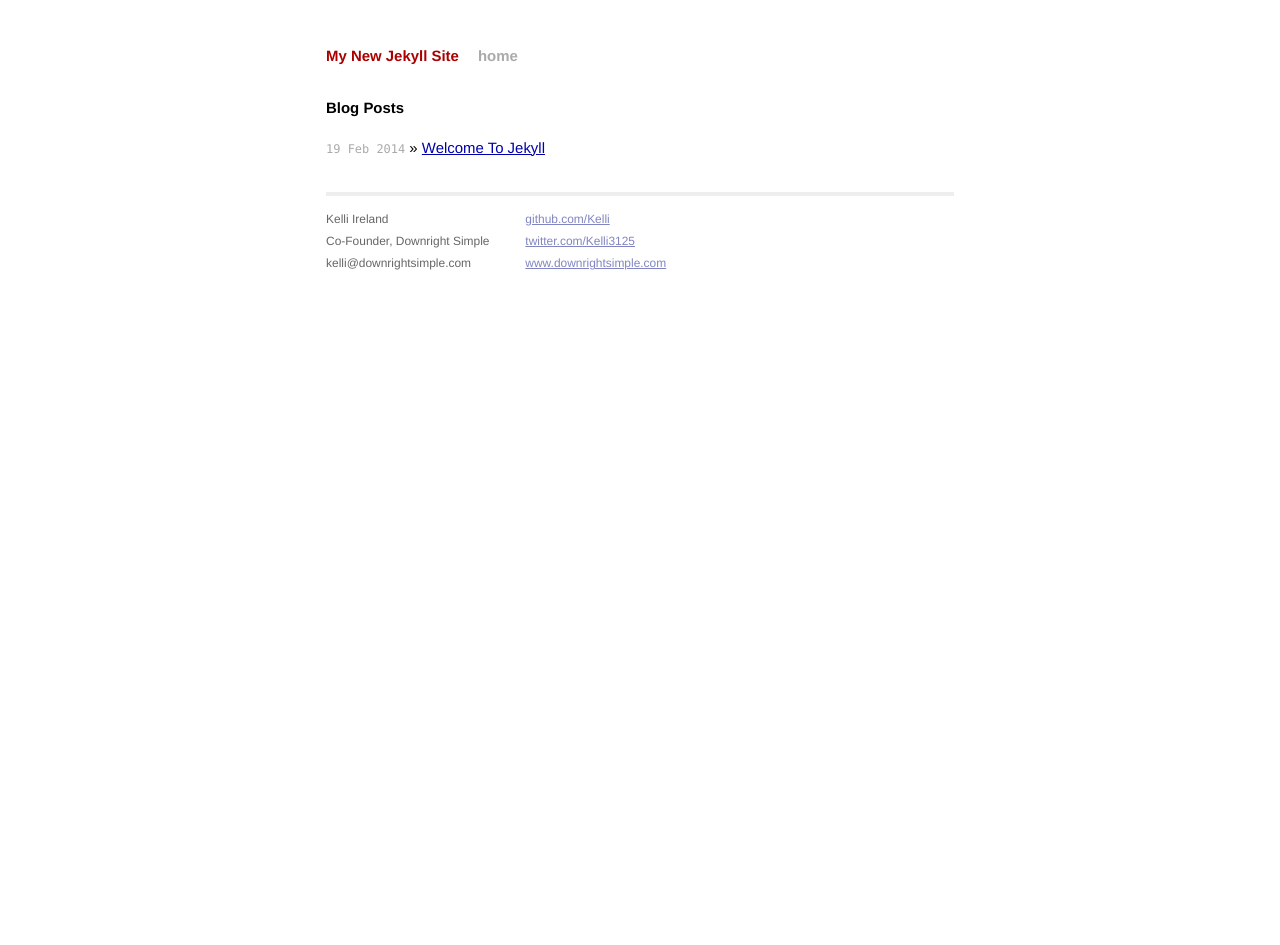
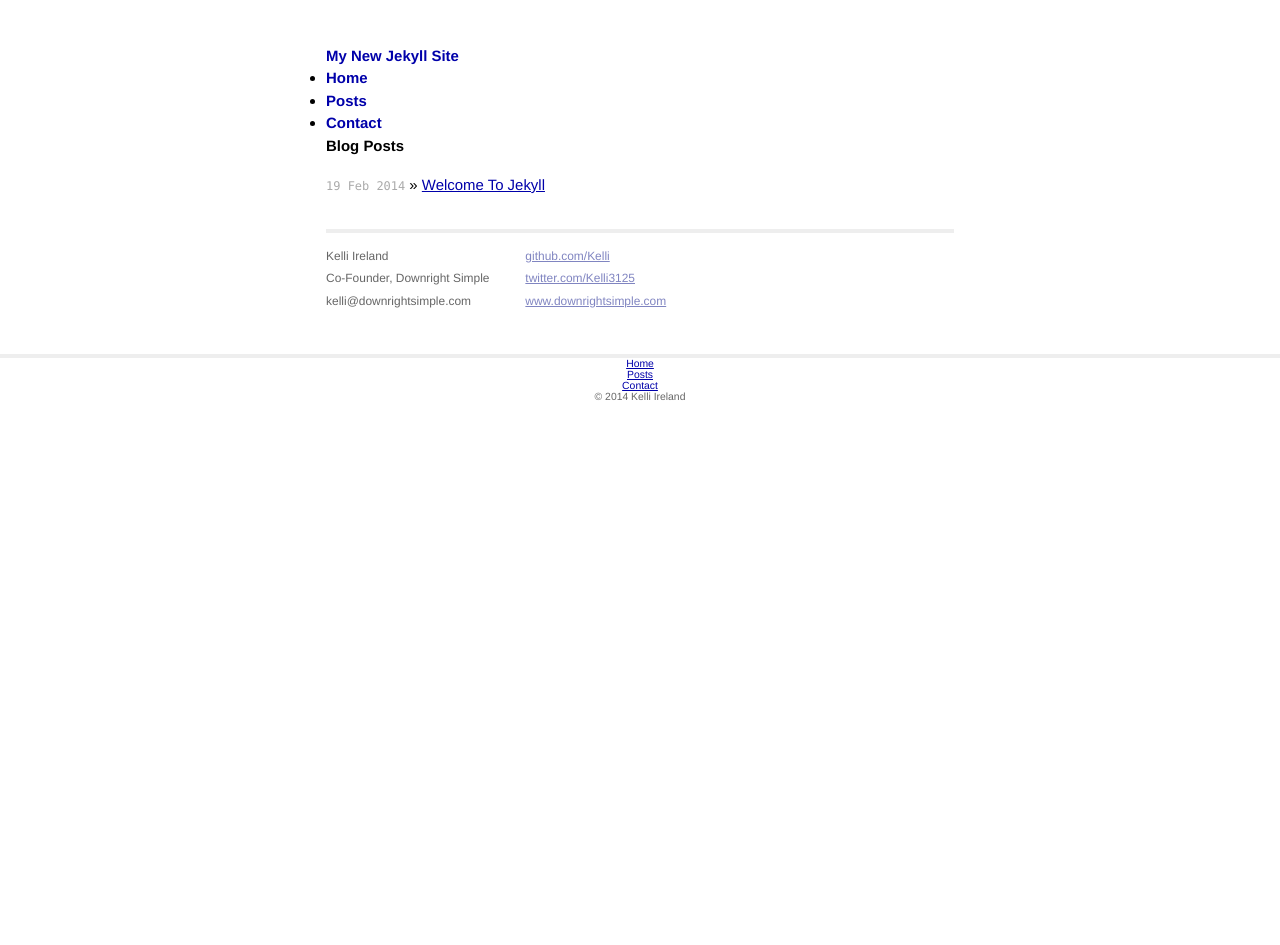
Before and after one commit to Kelli/kelli.github.io, a Jekyll site: the page built from index.html, in a window 1280 px wide. Built offline with Jekyll 4.4.1, drawn with Linux system fonts in a browser that asks for light colours; Markdown is read by kramdown in place of the engine named in the settings; comment, search, counter and statistics services are not loaded.

Commit message:
Adding navmenu, header, footer

```diff
--- /dev/null
+++ b/_includes/footer.html
@@ -0,0 +1,6 @@
+<div class="footer">
+  {% include navmenu.html %}
+  <div class="copyright">
+    &copy; 2014 Kelli Ireland
+  </div>
+</div>
--- /dev/null
+++ b/_includes/header.html
@@ -0,0 +1,6 @@
+<div class="header">
+  <div class="logo">
+    <a href="/">{{ site.name }}</a>
+  </div>
+  {% include navmenu.html %}
+</div>
--- /dev/null
+++ b/_includes/navmenu.html
@@ -0,0 +1,10 @@
+<div class="navmenu">
+  <ul class="navlinks">
+    <li class="navitem"><a href="/">Home</a></li>
+    {% assign count = {{site.posts | size}} %}
+    {% if count > 0 %}
+      <li class="navitem"><a href="/#posts">Posts</a></li>
+    {% endif %}
+    <li class="navitem"><a href="/#contact">Contact</a></li>
+  </ul>
+</div>
--- a/_layouts/default.html
+++ b/_layouts/default.html
@@ -6,20 +6,15 @@
         <title>{{ page.title }}</title>
         <meta name="viewport" content="width=device-width">
 
-        <!-- syntax highlighting CSS -->
-        <link rel="stylesheet" href="/css/syntax.css">
-
         <!-- Custom CSS -->
         <link rel="stylesheet" href="/css/main.css">
 
     </head>
     <body>
+      <script>document.write('<script src="http://' + (location.host || 'localhost').split(':')[0] + ':35729/livereload.js?snipver=1"></' + 'script>')</script>
 
         <div class="site">
-          <div class="header">
-            <h1 class="title"><a href="/">{{ site.name }}</a></h1>
-            <a class="extra" href="/">home</a>
-          </div>
+          {% include header.html %}
 
           {{ content }}
 
@@ -40,6 +35,6 @@
             </div>
           </div>
         </div>
-
+          {% include footer.html %}
     </body>
 </html>
```
